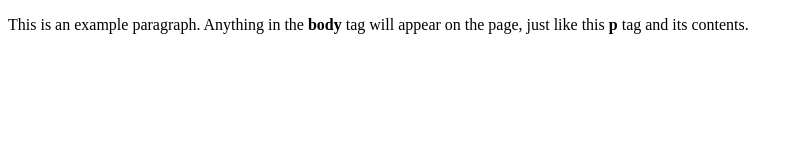
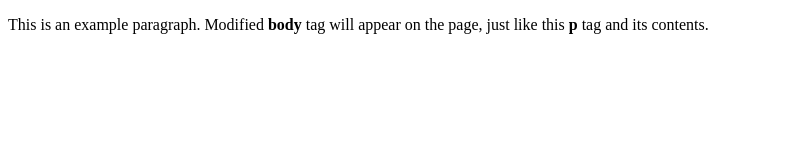
Before and after one commit to yanboh99/sui, a plain HTML site: page index.html in a window 1280 px wide. Shown: the whole page, without its empty margins (0-800 px from the left). Drawn offline with Linux system fonts and the light colour scheme.

Commit message:
Modified index.html

```diff
--- a/index.html
+++ b/index.html
@@ -4,6 +4,6 @@
     <title>This is the title of the webpage!</title>
   </head>
   <body>
-    <p>This is an example paragraph. Anything in the <strong>body</strong> tag will appear on the page, just like this <strong>p</strong> tag and its contents.</p>
+    <p>This is an example paragraph. Modified <strong>body</strong> tag will appear on the page, just like this <strong>p</strong> tag and its contents.</p>
   </body>
 </html>
```
